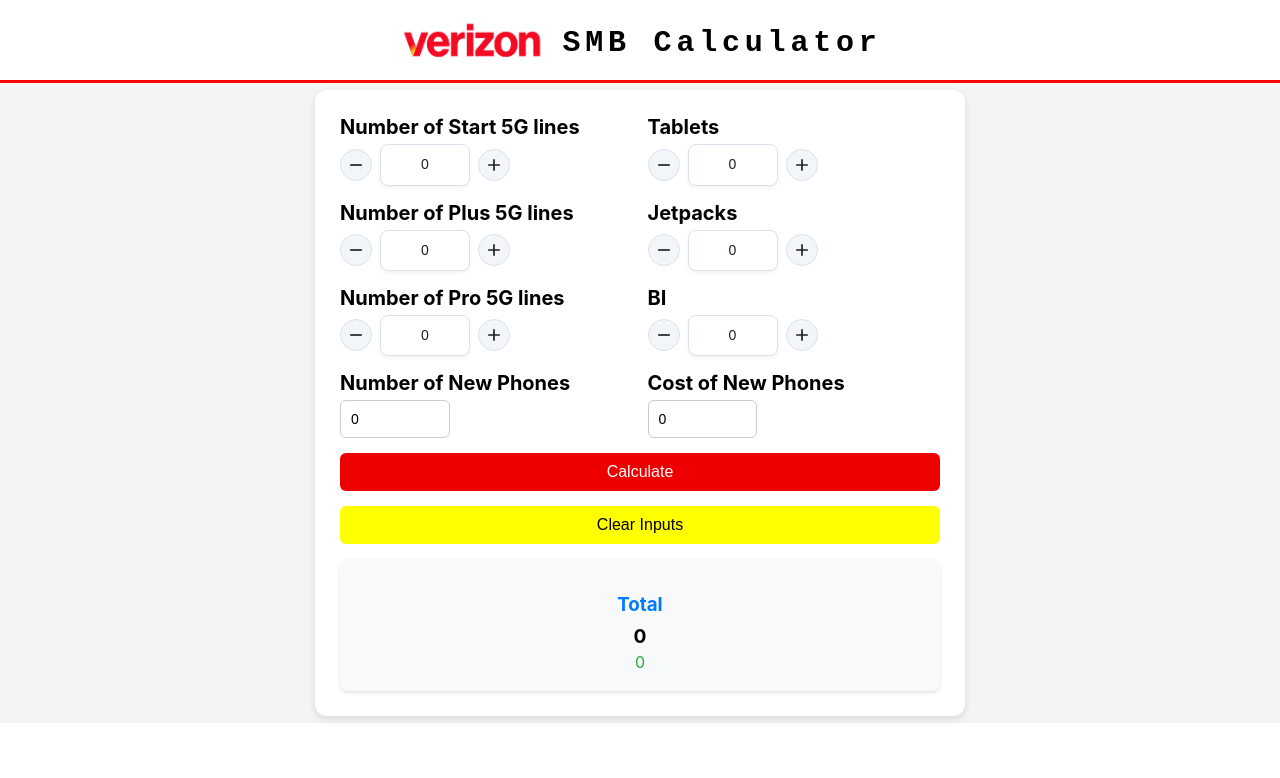
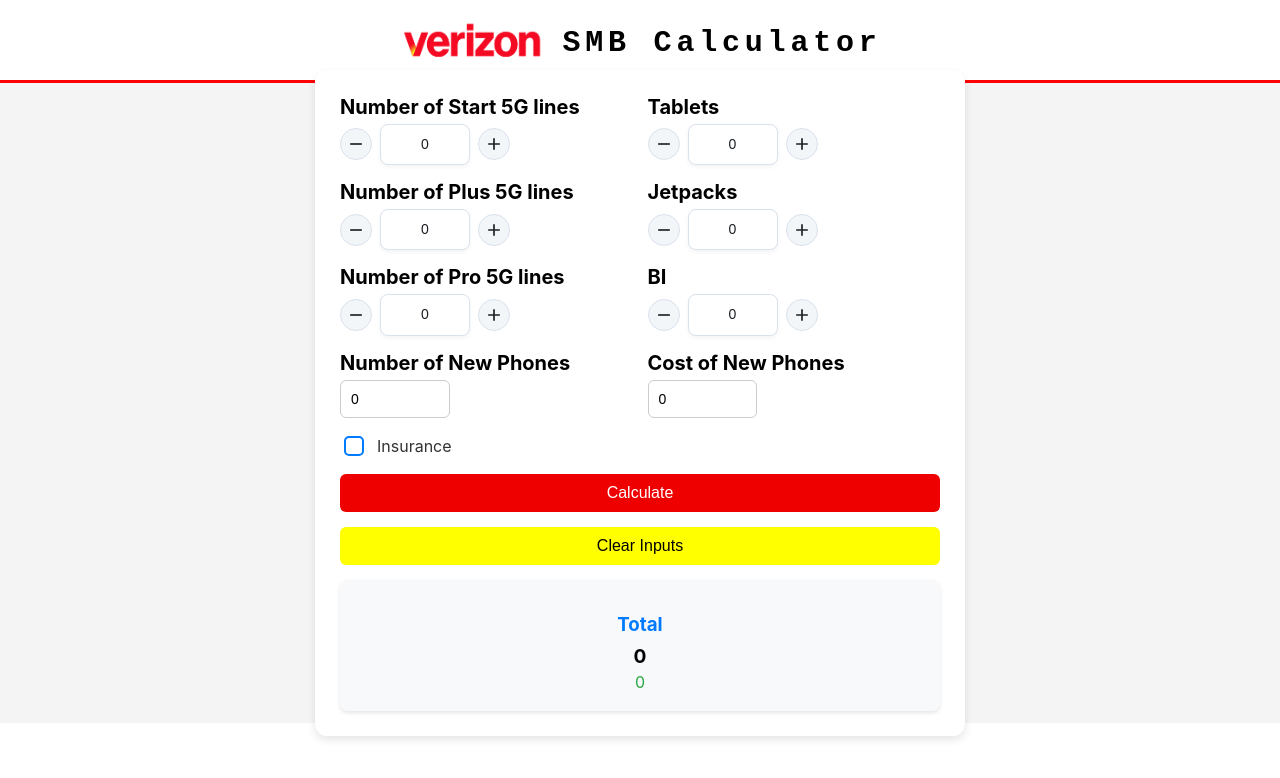
Before and after one commit to DomMclaren/SMB_Calculator, a React (Create React App) app: page / in a window 1280 px wide. Shown: the top 778 px of the page. Built offline with nearby package versions, Linux system fonts and the light colour scheme.

Commit message:
check box

```diff
--- /dev/null
+++ b/src/components/CheckBoxes.jsx
@@ -0,0 +1,69 @@
+import React from "react";
+
+const CheckBoxes = ({ name, checked, setChecked }) => {
+  const handleChange = (event) => {
+    setChecked(event.target.checked); // Update parent state
+  };
+
+  return (
+    <div
+      style={{
+        display: "flex",
+        alignItems: "center",
+        gap: "10px",
+        cursor: "pointer",
+      }}
+    >
+      <input
+        type="checkbox"
+        id={name}
+        checked={checked} // Controlled by parent
+        onChange={handleChange}
+        style={{
+          appearance: "none",
+          width: "20px",
+          height: "20px",
+          border: "2px solid #007bff",
+          borderRadius: "5px",
+          display: "grid",
+          placeItems: "center",
+          cursor: "pointer",
+          transition: "all 0.2s ease-in-out",
+          position: "relative",
+          backgroundColor: checked ? "#007bff" : "transparent", // Use parent state
+        }}
+      />
+      <label
+        htmlFor={name}
+        style={{ fontSize: "16px", color: "#333", userSelect: "none" }}
+      >
+        {name}
+      </label>
+
+      {/* Custom Checkmark using ::after */}
+      <style>
+        {`
+          input[type="checkbox"]:checked::after {
+            content: "✔";
+            font-size: 18px;
+            color: white;
+            position: absolute;
+            top: 50%;
+            left: 50%;
+            transform: translate(-50%, -50%);
+          }
+
+          input[type="checkbox"]:hover {
+            border-color: #0056b3;
+          }
+
+          input[type="checkbox"]:focus {
+            outline: 3px solid rgba(0, 123, 255, 0.5);
+          }
+        `}
+      </style>
+    </div>
+  );
+};
+
+export default CheckBoxes;
--- a/src/components/Dashboard/Dashboard.jsx
+++ b/src/components/Dashboard/Dashboard.jsx
@@ -1,6 +1,7 @@
 import React, { useState } from "react";
 import QuantityInput from "../NumberInput";
 import Popup from "../Popup";
+import CheckBoxes from "../CheckBoxes";
 
 const Dashboard = () => {
   const [numberOfTablets, setNumberOfTablets] = useState(0);
@@ -14,6 +15,7 @@
   const [outputWithTax, setOutputWithTax] = useState(0);
   const [numberOfBI, setNumberOfBI] = useState(0);
   const [foundingFlag, setFoundingFlag] = useState(false);
+  const [insurance, setInsurance] = useState(false);
 
   const calculateTotal = () => {
     let total = 0;
@@ -31,6 +33,19 @@
       total += Start5Glines * 30 + Plus5Glines * 40 + Pro5Glines * 45;
     }
 
+    console.log(insurance);
+
+    let totalLines = Start5Glines + Plus5Glines + Pro5Glines;
+    console.log("totoal num of lines", totalLines);
+    if (insurance) {
+      if (totalLines < 3) {
+        total += totalLines * 20;
+      } else if (totalLines >= 3) {
+        total += totalLines * 60;
+      }
+    }
+
+    console.log(total);
     total += numberOfTablets * 20;
     total += jetPack * 45;
     total += numberOfNewPhones * costOfNewPhone;
@@ -264,6 +279,14 @@
               }}
             />
           </div>
+
+          <div>
+            <CheckBoxes
+              name="Insurance"
+              checked={insurance}
+              setChecked={setInsurance}
+            />
+          </div>
         </div>
 
         <button
```
